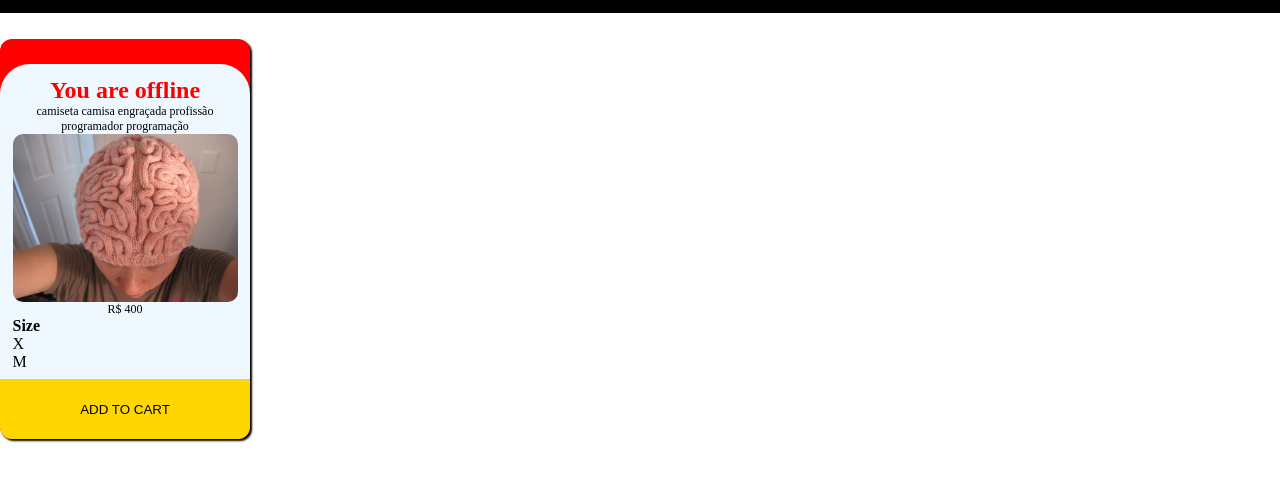
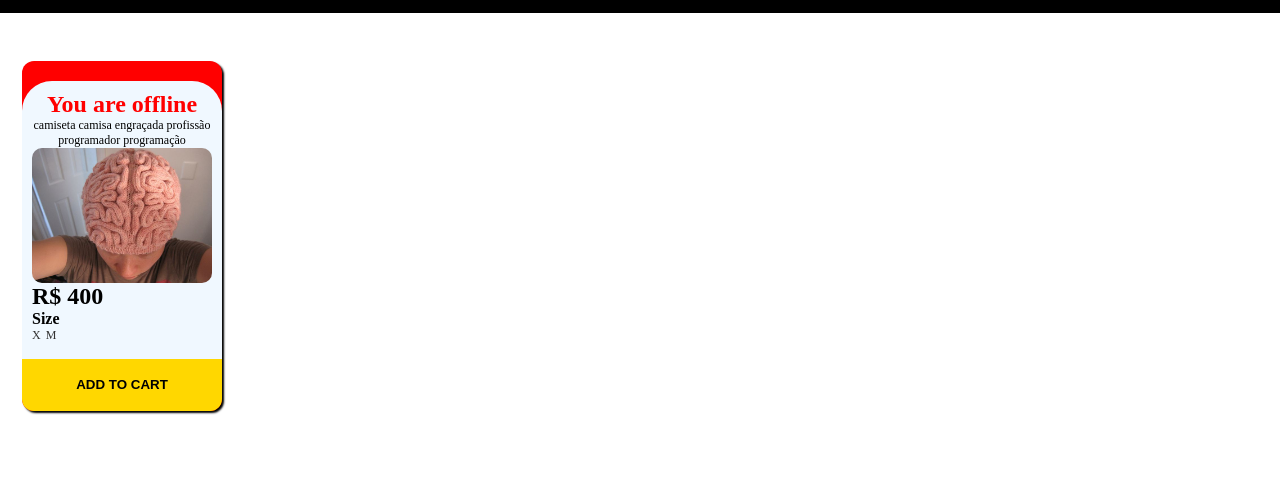
Before and after one commit to moh4b-z/card-bb, a plain HTML site: page index.html in a window 1280 px wide. Shown: the part 41-522 px from the top of the page. Drawn offline with Linux system fonts and the light colour scheme.

Commit message:
Update stley.css

```diff
--- a/stley.css
+++ b/stley.css
@@ -25,6 +25,7 @@ input{
 :root{
     --cor-houver: br;
     --cor-card: red;
+    --cor-size: #323232;
 }
 
 
@@ -33,7 +34,7 @@ body{
     flex-direction: column;
     width: 100vw;
     height: 100vh;
-    overflow: hidden;
+    overflow-x: hidden;
 }
 
 
@@ -74,6 +75,13 @@ main{
     display: flex;
     flex: 1;
     width: 100vw;
+    padding: 12px;
+}
+
+#produtos{
+    height: 100%;
+    width: 100%;
+    padding: 10px;
 }
 
 .card{
@@ -82,8 +90,8 @@ main{
     flex-direction: column;
     align-items: center;
     padding-top: 10%;
-    width: 250px;
-    height: 400px;
+    width: 200px;
+    height: 350px;
     border-radius: 12px;
     background-color: var(--cor-card);
     overflow: hidden;
@@ -124,6 +132,20 @@ main{
     flex-direction: column;
 }
 
+.conteudo div span{
+    font-size: 24px;
+    font-weight: bold;
+    text-align: left;
+}
+
+.conteudo div ul{
+    width: 100%;
+    display: flex;
+    gap: 5px;
+    font-size: 12px;
+    color: var(--cor-size);
+}
+
 
 .card button{
     position: absolute;
@@ -131,5 +153,6 @@ main{
     width: 100%;
     height: 15%;
     color: black;
+    font-weight: bold;
     background-color: gold;
 }
```
